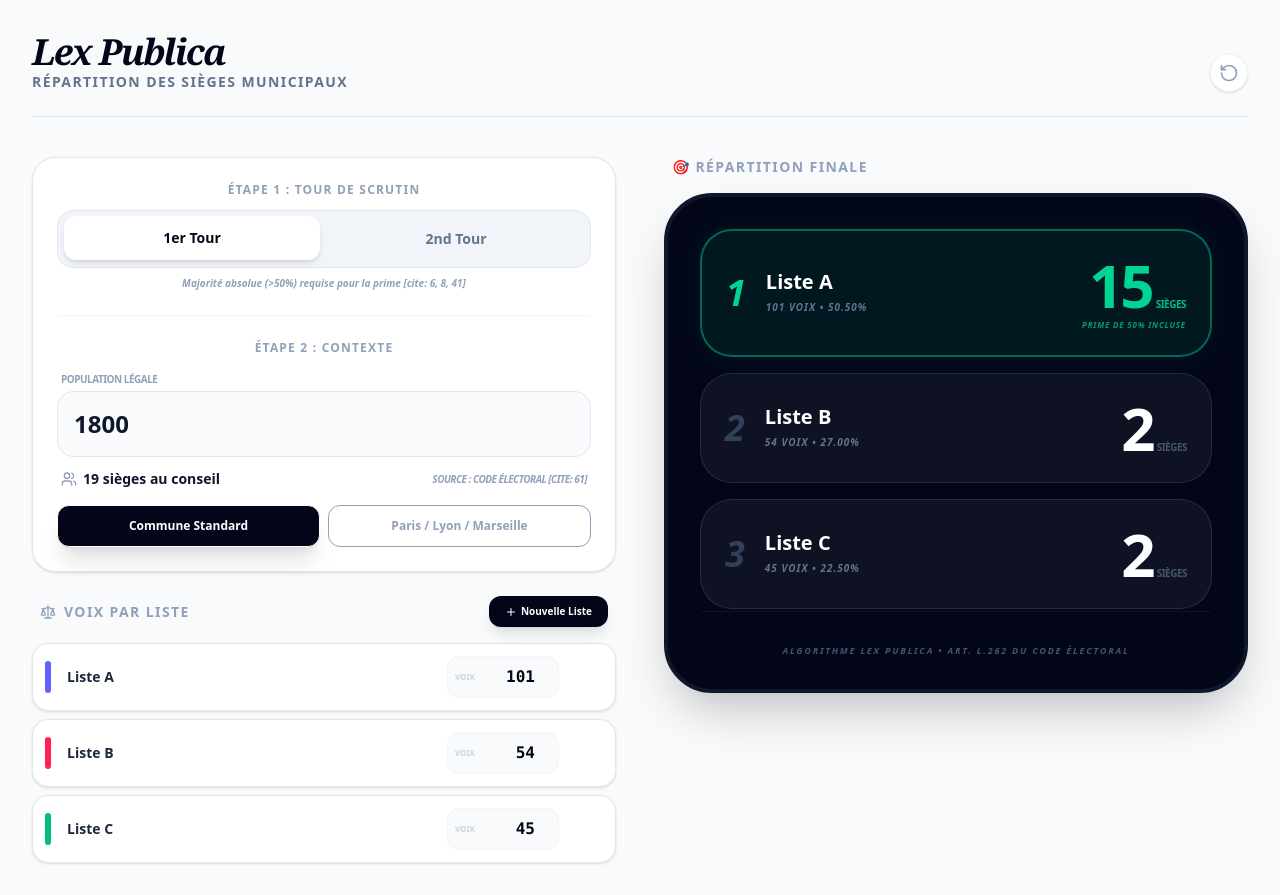
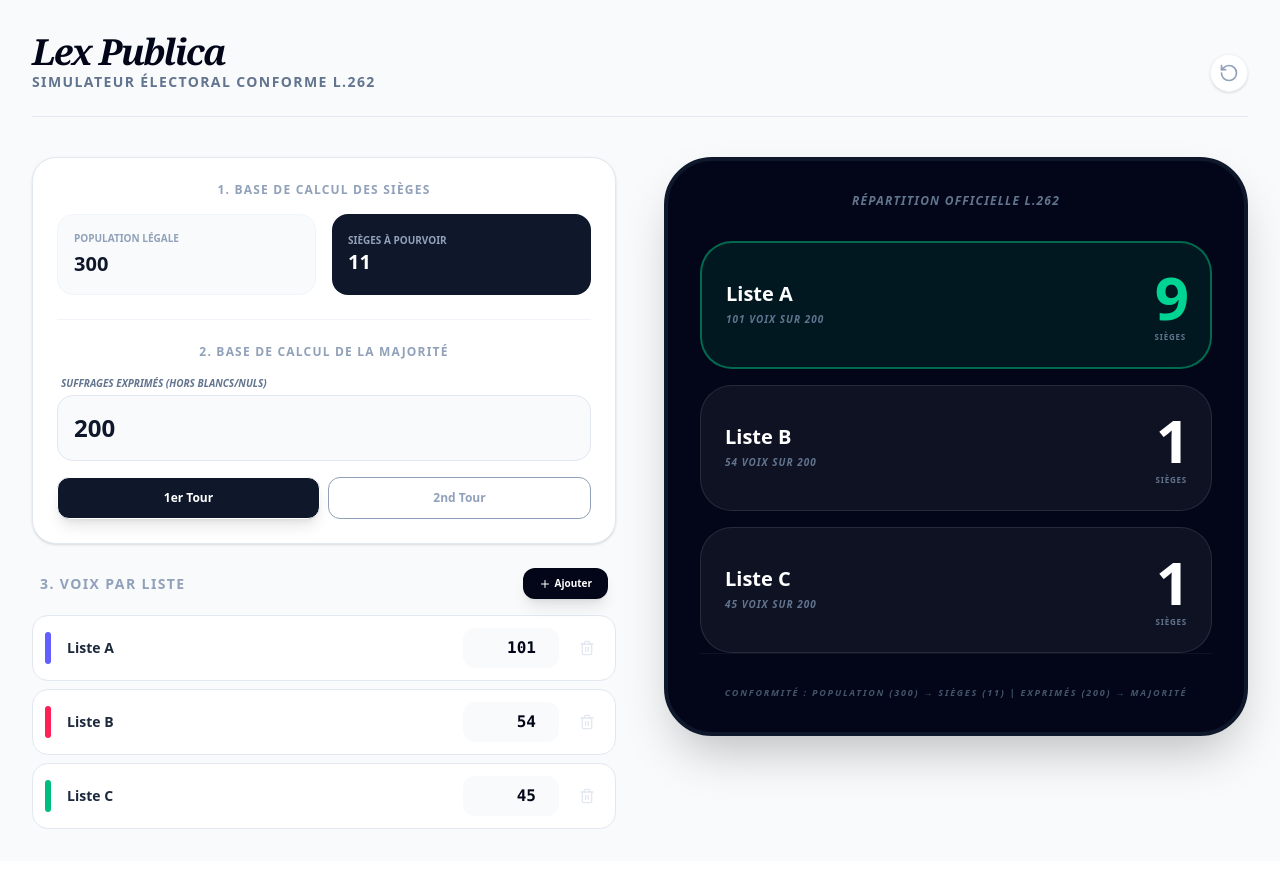
Before and after one commit to acoulibaly-ghb/lex-publica-scrutin, a React (Vite) app: page / in a window 1280 px wide. After the commit the page ends 861 px from the top, so only its background shows below. Built offline with nearby package versions, Linux system fonts and the light colour scheme.

Commit message:
Update App.tsx

```diff
--- a/src/App.tsx
+++ b/src/App.tsx
@@ -1,42 +1,42 @@
 import React, { useState, useMemo, useEffect } from 'react';
-import { Plus, Trash2, CheckCircle2, AlertTriangle, AlertCircle, RotateCcw, Lightbulb, Users, Scale } from 'lucide-react';
+import { Plus, Trash2, CheckCircle2, AlertTriangle, AlertCircle, RotateCcw, Scale, Users, PenTool } from 'lucide-react';
 import { motion, AnimatePresence } from 'motion/react';
 import { calculateDistribution } from './utils/electionEngine';
 import { getSeatsFromPopulation } from './utils/populationMapping';
 import { CandidateList, ElectionRound, CityType } from './types';
 
 export default function App() {
-  const [totalSeats, setTotalSeats] = useState<number>(19);
-  const [population, setPopulation] = useState<number | undefined>(1800);
+  const [population, setPopulation] = useState<number>(300);
+  const [totalSeats, setTotalSeats] = useState<number>(11);
+  const [exprimés, setExprimés] = useState<number>(200);
   const [round, setRound] = useState<ElectionRound>(1);
   const [cityType, setCityType] = useState<CityType>('STANDARD');
-  const [manualTotalVotes, setManualTotalVotes] = useState<number | undefined>(undefined);
   const [lists, setLists] = useState<CandidateList[]>([
     { id: '1', name: 'Liste A', votes: 101 },
     { id: '2', name: 'Liste B', votes: 54 },
     { id: '3', name: 'Liste C', votes: 45 },
   ]);
 
-  // Synchronisation Population -> Sièges
   useEffect(() => {
     if (population) setTotalSeats(getSeatsFromPopulation(population));
   }, [population]);
 
   const sumOfVotes = useMemo(() => lists.reduce((s, l) => s + l.votes, 0), [lists]);
 
-  // Sécurité : Vérification de cohérence voix/population
-  const populationExceeded = population !== undefined && sumOfVotes > population;
+  // LOGIQUE DE CONTRÔLE PRÉCISE
+  const errorPopulation = exprimés > population;
+  const errorVotes = sumOfVotes > exprimés;
 
   const result = useMemo(() => {
-    return calculateDistribution(totalSeats, lists, manualTotalVotes || sumOfVotes, round, cityType);
-  }, [totalSeats, lists, manualTotalVotes, sumOfVotes, round, cityType]);
+    return calculateDistribution(totalSeats, lists, exprimés, round, cityType);
+  }, [totalSeats, lists, exprimés, round, cityType]);
 
   return (
     <div className="min-h-screen bg-slate-50 p-8 text-slate-900 font-sans">
       <header className="mb-10 border-b border-slate-200 pb-6 flex justify-between items-end">
         <div>
           <h1 className="text-4xl font-serif font-black italic tracking-tighter text-slate-950">Lex Publica</h1>
-          <p className="text-sm text-slate-500 uppercase tracking-widest font-bold">Répartition des sièges municipaux</p>
+          <p className="text-sm text-slate-500 uppercase tracking-widest font-bold">Simulateur Électoral Conforme L.262</p>
         </div>
         <button onClick={() => window.location.reload()} className="p-2 text-slate-400 hover:text-slate-900 transition-colors bg-white rounded-full shadow-sm border border-slate-100">
           <RotateCcw className="w-5 h-5" />
@@ -44,135 +44,109 @@ export default function App() {
       </header>
 
       <div className="grid grid-cols-1 lg:grid-cols-2 gap-12">
-        {/* CONFIGURATION */}
         <section className="space-y-6">
           <div className="bg-white p-6 rounded-3xl border border-slate-200 shadow-sm space-y-6">
 
-            {/* 1. Tour de scrutin */}
-            <div>
-              <label className="block text-xs font-black text-slate-400 uppercase mb-3 tracking-widest text-center">Étape 1 : Tour de scrutin</label>
-              <div className="flex gap-2 p-1.5 bg-slate-100 rounded-2xl border border-slate-200">
-                <button
-                  onClick={() => setRound(1)}
-                  className={`flex-1 py-3 rounded-xl text-sm font-black transition-all ${round === 1 ? 'bg-white shadow-md text-slate-950 translate-y-[-1px]' : 'text-slate-500 hover:text-slate-700'}`}
-                >
-                  1er Tour
-                </button>
-                <button
-                  onClick={() => setRound(2)}
-                  className={`flex-1 py-3 rounded-xl text-sm font-black transition-all ${round === 2 ? 'bg-white shadow-md text-slate-950 translate-y-[-1px]' : 'text-slate-500 hover:text-slate-700'}`}
-                >
-                  2nd Tour
-                </button>
+            {/* BLOC 1 : CONTEXTE LÉGAL (Population -> Sièges) */}
+            <div className="space-y-4">
+              <label className="block text-xs font-black text-slate-400 uppercase tracking-widest text-center">1. Base de calcul des sièges</label>
+              <div className="grid grid-cols-2 gap-4">
+                <div className="p-4 bg-slate-50 rounded-2xl border border-slate-100">
+                  <label className="block text-[10px] font-bold text-slate-400 uppercase mb-1">Population Légale</label>
+                  <input type="number" value={population} onChange={e => setPopulation(Number(e.target.value))} className="w-full bg-transparent text-xl font-black outline-none" />
                 </div>
-              <p className="text-[10px] text-center mt-2 text-slate-400 font-bold italic">
-                {round === 1 ? "Majorité absolue (>50%) requise pour la prime" : "Majorité relative suffisante pour la prime"} [cite: 6, 8, 41]
-              </p>
+                <div className="p-4 bg-slate-900 text-white rounded-2xl flex flex-col justify-center">
+                  <span className="text-[10px] font-bold text-slate-400 uppercase">Sièges à pourvoir</span>
+                  <span className="text-xl font-black">{totalSeats}</span>
+                </div>
+              </div>
             </div>
 
             <hr className="border-slate-100" />
 
-            {/* 2. Population & Ville */}
+            {/* BLOC 2 : RÉSULTATS DU SCRUTIN (Exprimés) */}
             <div className="space-y-4">
-              <label className="block text-xs font-black text-slate-400 uppercase tracking-widest text-center">Étape 2 : Contexte</label>
+              <label className="block text-xs font-black text-slate-400 uppercase tracking-widest text-center">2. Base de calcul de la majorité</label>
               <div>
-                <label className="block text-[10px] font-bold text-slate-400 uppercase mb-1 ml-1 tracking-tighter">Population légale</label>
+                <label className="block text-[10px] font-bold text-slate-400 uppercase mb-1 ml-1 text-slate-500 italic">Suffrages Exprimés (Hors blancs/nuls)</label>
                 <input
                   type="number"
-                  value={population}
-                  onChange={e => setPopulation(Number(e.target.value))}
-                  className={`w-full p-4 border rounded-2xl text-2xl font-black focus:ring-4 focus:ring-slate-100 outline-none transition-all ${populationExceeded ? 'border-red-500 bg-red-50 text-red-900' : 'border-slate-200 bg-slate-50'}`}
+                  value={exprimés}
+                  onChange={e => setExprimés(Number(e.target.value))}
+                  className={`w-full p-4 border rounded-2xl text-2xl font-black outline-none transition-all ${errorPopulation ? 'border-red-500 bg-red-50 text-red-900' : 'border-slate-200 bg-slate-50 focus:ring-4 focus:ring-slate-100'}`}
                 />
-                <div className="mt-3 flex justify-between items-center px-1 text-sm font-black text-slate-900">
-                  <span className="flex items-center gap-1.5"><Users className="w-4 h-4 text-slate-400" /> {totalSeats} sièges au conseil</span>
-                  <span className="text-[10px] text-slate-400 uppercase tracking-tighter italic font-bold">Source : Code électoral [cite: 61]</span>
-                </div>
+                {errorPopulation && <p className="text-[10px] text-red-600 font-bold mt-1 uppercase">⚠️ Ne peut dépasser la population ({population})</p>}
               </div>
 
               <div className="flex gap-2">
-                <button onClick={() => setCityType('STANDARD')} className={`flex-1 p-3 rounded-xl border text-xs font-black transition-all ${cityType === 'STANDARD' ? 'bg-slate-950 text-white shadow-xl' : 'bg-white text-slate-400 hover:bg-slate-50'}`}>Commune Standard</button>
-                <button onClick={() => setCityType('PLM')} className={`flex-1 p-3 rounded-xl border text-xs font-black transition-all ${cityType === 'PLM' ? 'bg-slate-950 text-white shadow-xl' : 'bg-white text-slate-400 hover:bg-slate-50'}`}>Paris / Lyon / Marseille</button>
+                <button onClick={() => setRound(1)} className={`flex-1 p-3 rounded-xl border text-xs font-black transition-all ${round === 1 ? 'bg-slate-900 text-white shadow-lg' : 'bg-white text-slate-400'}`}>1er Tour</button>
+                <button onClick={() => setRound(2)} className={`flex-1 p-3 rounded-xl border text-xs font-black transition-all ${round === 2 ? 'bg-slate-900 text-white shadow-lg' : 'bg-white text-slate-400'}`}>2nd Tour</button>
               </div>
             </div>
           </div>
 
-          {/* 3. Listes */}
+          {/* BLOC 3 : LES LISTES */}
           <div className="space-y-4">
             <div className="flex justify-between items-center px-2">
-              <h2 className="text-sm font-black uppercase tracking-widest text-slate-400 flex items-center gap-2"><Scale className="w-4 h-4"/> Voix par liste</h2>
-              <button onClick={() => setLists([...lists, {id: crypto.randomUUID(), name: `Liste ${String.fromCharCode(65 + lists.length)}`, votes: 0}])} className="text-[10px] font-black bg-slate-950 text-white px-4 py-2 rounded-xl hover:bg-slate-800 transition-all active:scale-95 shadow-lg flex items-center gap-1">
-                <Plus className="w-3 h-3" /> Nouvelle Liste
+              <h2 className="text-sm font-black uppercase tracking-widest text-slate-400">3. Voix par liste</h2>
+              <button onClick={() => setLists([...lists, {id: crypto.randomUUID(), name: `Liste ${String.fromCharCode(65 + lists.length)}`, votes: 0}])} className="text-[10px] font-black bg-slate-950 text-white px-4 py-2 rounded-xl shadow-lg flex items-center gap-1">
+                <Plus className="w-3 h-3" /> Ajouter
               </button>
             </div>
 
             <div className="space-y-2">
-              <AnimatePresence>
               {lists.map((l, index) => (
-                  <motion.div initial={{ opacity: 0, x: -10 }} animate={{ opacity: 1, x: 0 }} key={l.id} className="flex gap-3 items-center bg-white p-3 rounded-2xl border border-slate-200 shadow-sm group hover:border-slate-400 transition-all">
-                    <div className={`w-1.5 h-8 rounded-full ${['bg-indigo-500', 'bg-rose-500', 'bg-emerald-500', 'bg-amber-500', 'bg-violet-500'][index % 5]}`} />
-                    <input value={l.name} onChange={e => setLists(lists.map(item => item.id === l.id ? {...item, name: e.target.value} : item))} className="flex-grow p-1 text-sm font-black text-slate-800 focus:outline-none" />
-                    <div className="relative">
-                      <input type="number" value={l.votes} onChange={e => setLists(lists.map(item => item.id === l.id ? {...item, votes: Number(e.target.value)} : item))} className="w-28 p-2 text-right font-mono font-black text-slate-950 bg-slate-50 rounded-xl border border-slate-100 focus:bg-white focus:ring-2 focus:ring-slate-900 outline-none" />
-                      <span className="absolute left-2 top-1/2 -translate-y-1/2 text-[8px] font-black text-slate-300 uppercase">Voix</span>
+                <div key={l.id} className={`flex gap-3 items-center bg-white p-3 rounded-2xl border transition-all ${errorVotes ? 'border-red-200' : 'border-slate-200'}`}>
+                  <div className={`w-1.5 h-8 rounded-full ${['bg-indigo-500', 'bg-rose-500', 'bg-emerald-500'][index % 3]}`} />
+                  <input value={l.name} onChange={e => setLists(lists.map(item => item.id === l.id ? {...item, name: e.target.value} : item))} className="flex-grow p-1 text-sm font-black text-slate-800 outline-none" />
+                  <input type="number" value={l.votes} onChange={e => setLists(lists.map(item => item.id === l.id ? {...item, votes: Number(e.target.value)} : item))} className="w-24 p-2 text-right font-mono font-black text-slate-950 bg-slate-50 rounded-xl outline-none focus:ring-2 focus:ring-slate-900" />
+                  <button onClick={() => setLists(lists.filter(item => item.id !== l.id))} className="p-2 text-slate-200 hover:text-rose-500"><Trash2 className="w-4 h-4" /></button>
                 </div>
-                    <button onClick={() => setLists(lists.filter(item => item.id !== l.id))} className="p-2 text-slate-200 hover:text-rose-500 opacity-0 group-hover:opacity-100 transition-all"><Trash2 className="w-4 h-4" /></button>
-                  </motion.div>
               ))}
-              </AnimatePresence>
+              {errorVotes && <p className="text-[10px] text-red-600 font-black text-center uppercase mt-2">⚠️ Total des listes ({sumOfVotes}) {'>'} Exprimés ({exprimés})</p>}
             </div>
           </div>
         </section>
 
         {/* RÉSULTATS */}
         <section className="relative">
-          <h2 className="text-sm font-black uppercase tracking-widest text-slate-400 mb-4 px-2">🎯 Répartition finale</h2>
           <div className="bg-slate-950 text-white p-8 rounded-[3rem] shadow-2xl min-h-[500px] flex flex-col border-4 border-slate-900 sticky top-8">
 
-            {populationExceeded ? (
+            {errorPopulation || errorVotes ? (
               <div className="flex-grow flex flex-col items-center justify-center text-center space-y-6">
                 <div className="bg-rose-500/20 p-6 rounded-full border-2 border-rose-500/50"><AlertCircle className="w-16 h-16 text-rose-500 animate-pulse" /></div>
-                <div>
-                  <p className="text-2xl font-black text-rose-500 uppercase tracking-tighter">Incohérence majeure</p>
-                  <p className="text-slate-400 text-sm mt-3 max-w-xs mx-auto font-medium">Le total des suffrages ({sumOfVotes.toLocaleString()}) dépasse la population légale ({population?.toLocaleString()}).</p>
-                </div>
+                <p className="text-2xl font-black text-rose-500 uppercase tracking-tighter">Erreur de saisie</p>
+                <p className="text-slate-400 text-sm italic">Veuillez vérifier la cohérence entre population, exprimés et voix.</p>
               </div>
             ) : result.noMajorityInFirstRound && round === 1 ? (
               <div className="flex-grow flex flex-col items-center justify-center text-center space-y-6">
                 <div className="bg-amber-500/20 p-6 rounded-full border-2 border-amber-500/50"><AlertTriangle className="w-16 h-16 text-amber-500" /></div>
-                <div>
                 <p className="text-2xl font-black text-amber-400 uppercase tracking-tighter italic">Ballotage</p>
-                  <p className="text-slate-400 text-sm mt-3 max-w-xs mx-auto">Aucune liste n'obtient la majorité absolue au 1er tour. Les sièges ne peuvent être répartis.</p>
-                  <button onClick={() => setRound(2)} className="mt-8 px-6 py-3 bg-white text-slate-950 rounded-2xl font-black text-xs hover:scale-105 transition-transform">Simuler le 2nd Tour</button>
-                </div>
+                <p className="text-slate-400 text-sm">La liste en tête n'a pas atteint la majorité absolue ({Math.floor(exprimés/2) + 1} voix).</p>
+                <button onClick={() => setRound(2)} className="mt-8 px-6 py-3 bg-white text-slate-950 rounded-2xl font-black text-xs">Passer au 2nd Tour</button>
               </div>
             ) : (
               <div className="space-y-4">
+                <h2 className="text-xs font-black text-slate-500 uppercase tracking-widest text-center mb-8 italic">Répartition officielle L.262</h2>
                 {result.admittedLists
                   .filter(l => l.isAdmitted && l.totalSeats > 0)
                   .sort((a,b) => b.totalSeats - a.totalSeats)
                   .map((l, i) => (
-                    <motion.div layout key={l.id} className={`p-6 rounded-[2rem] flex justify-between items-center transition-all ${i === 0 ? 'bg-emerald-500/10 border-2 border-emerald-500/50 shadow-[0_0_30px_rgba(16,185,129,0.1)]' : 'bg-white/5 border border-white/10'}`}>
-                      <div className="flex items-center gap-5">
-                        <div className={`text-4xl font-black italic ${i === 0 ? 'text-emerald-400' : 'text-slate-700'}`}>{i + 1}</div>
+                    <motion.div layout key={l.id} className={`p-6 rounded-[2rem] flex justify-between items-center ${i === 0 ? 'bg-emerald-500/10 border-2 border-emerald-500/50' : 'bg-white/5 border border-white/10'}`}>
                       <div>
                         <p className="font-black text-xl leading-none">{l.name}</p>
-                          <p className="text-[10px] text-slate-500 mt-2 uppercase font-black tracking-widest italic">{l.votes.toLocaleString()} voix • {l.percentage.toFixed(2)}%</p>
-                        </div>
+                        <p className="text-[10px] text-slate-500 mt-2 uppercase font-black tracking-widest italic">{l.votes} voix sur {exprimés}</p>
                       </div>
                       <div className="text-right">
-                        <div className="flex items-baseline gap-1 justify-end">
                         <span className={`text-6xl font-black tracking-tighter ${i === 0 ? 'text-emerald-400' : 'text-white'}`}>{l.totalSeats}</span>
-                          <span className={`text-[10px] font-black uppercase tracking-tighter ${i === 0 ? 'text-emerald-500' : 'text-slate-600'}`}>{l.totalSeats > 1 ? 'Sièges' : 'Siège'}</span>
-                        </div>
-                        {i === 0 && <p className="text-[8px] font-black text-emerald-500/80 uppercase tracking-widest mt-1 italic">Prime de {cityType === 'PLM' ? '25%' : '50%'} incluse</p>}
+                        <p className="text-[8px] font-black text-slate-500 uppercase tracking-widest mt-1">Sièges</p>
                       </div>
                     </motion.div>
                 ))}
               </div>
             )}
-
             <div className="mt-auto pt-8 border-t border-white/5 text-[9px] text-slate-600 uppercase font-black tracking-[0.2em] text-center italic">
-              Algorithme Lex Publica • Art. L.262 du Code électoral
+              Conformité : Population ({population}) → Sièges ({totalSeats}) | Exprimés ({exprimés}) → Majorité
             </div>
           </div>
         </section>
```
Lines whose indentation alone changed are shown as unchanged.
